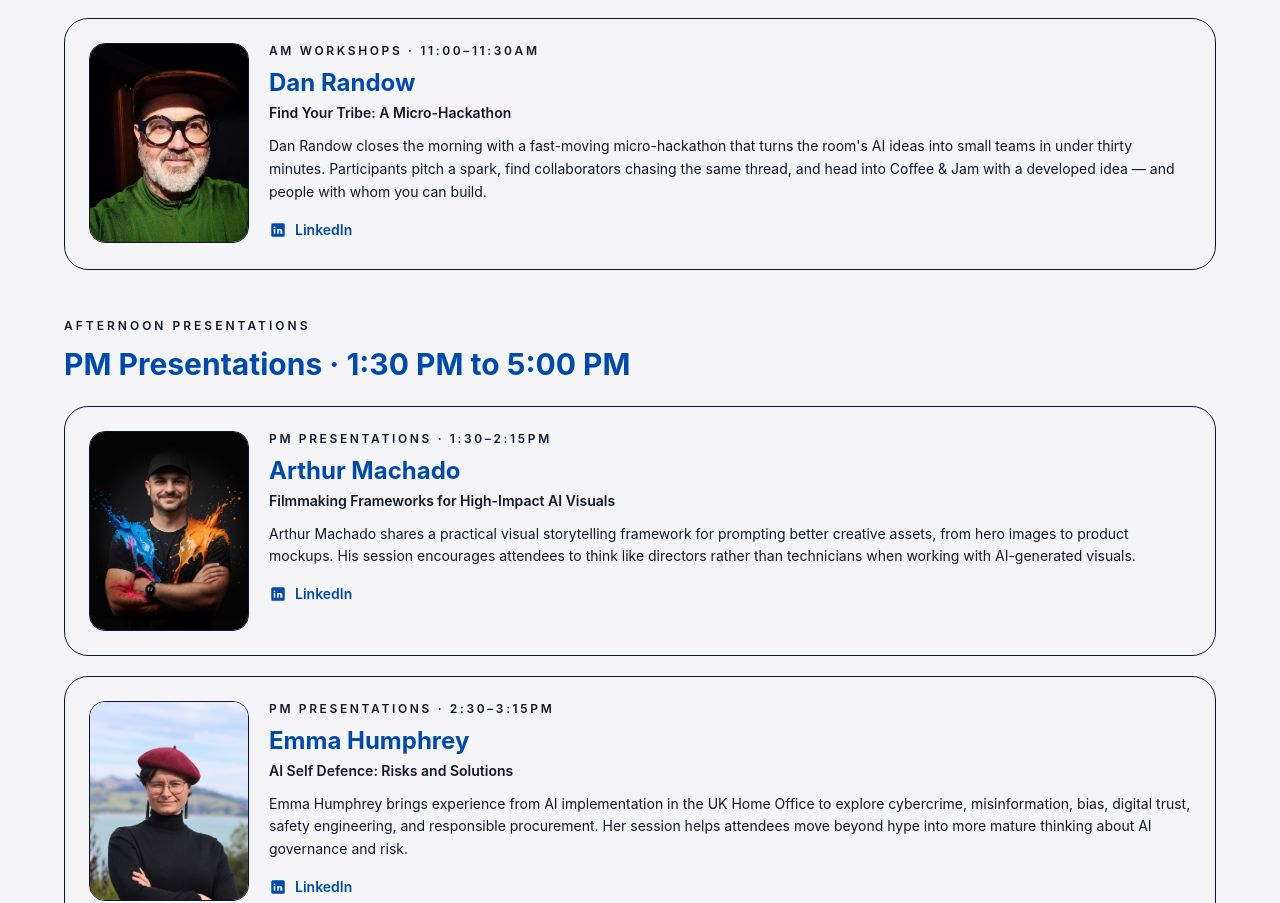
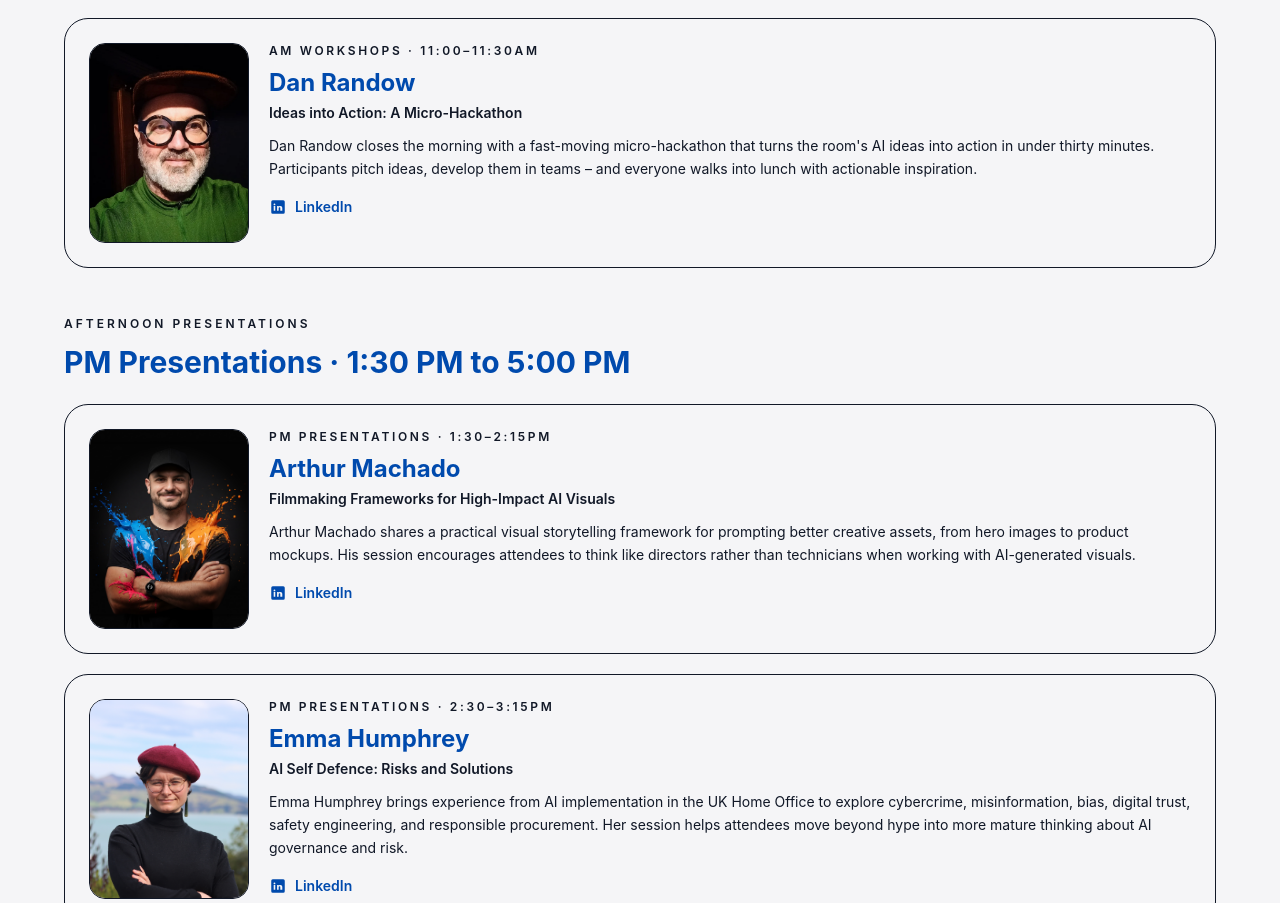
Before and after one commit to caelanhuntress/christchurch-ai, a Next.js app: page /epic-ai-conference in a window 1280 px wide. Shown: the part 5810-6713 px from the top of the page. Built offline with nearby package versions, Linux system fonts and the light colour scheme.

Commit message:
Update Dan Randow session copy

```diff
--- a/app/epic-ai-conference/page.tsx
+++ b/app/epic-ai-conference/page.tsx
@@ -110,11 +110,11 @@ const amSpeakers = [
     name: "Dan Randow",
     role: "Workshop speaker",
     session: "AM Workshops · 11:00–11:30am",
-    talk: "Find Your Tribe: A Micro-Hackathon",
+    talk: "Ideas into Action: A Micro-Hackathon",
     image: "/images/epic-ai-conference/headshots/dan-randow.webp",
     linkedin: "https://www.linkedin.com/in/danrandow/",
     bio:
-      "Dan Randow closes the morning with a fast-moving micro-hackathon that turns the room's AI ideas into small teams in under thirty minutes. Participants pitch a spark, find collaborators chasing the same thread, and head into Coffee & Jam with a developed idea — and people with whom you can build.",
+      "Dan Randow closes the morning with a fast-moving micro-hackathon that turns the room's AI ideas into action in under thirty minutes. Participants pitch ideas, develop them in teams – and everyone walks into lunch with actionable inspiration.",
   },
 ] as const;
 
```
